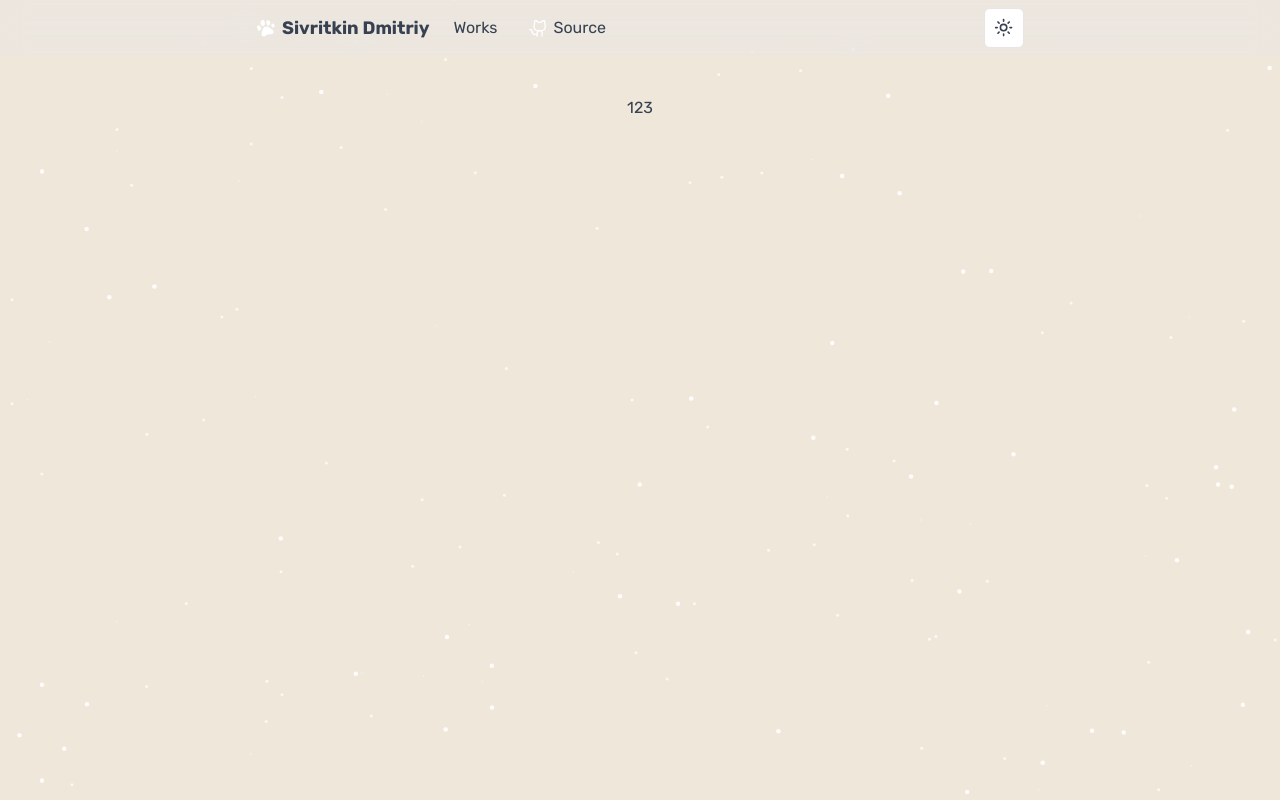
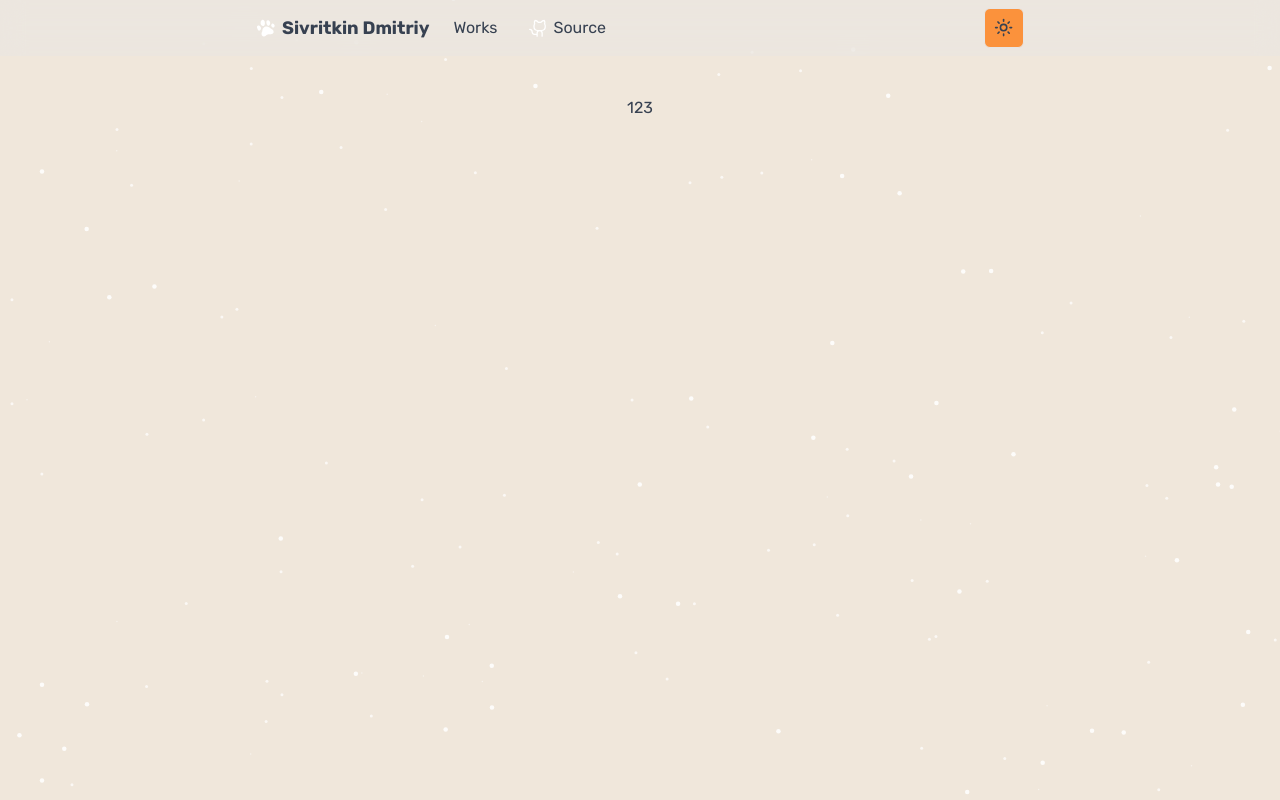
Before and after one commit to velenyx/portfolio, a Next.js app: page / in a window 1280 px wide. Built offline with nearby package versions, Linux system fonts and the light colour scheme.

Commit message:
style: 🎨✨ Update theme-toggle button styles and transitions

```diff
--- a/src/components/theme-toggle/theme-toggle.tsx
+++ b/src/components/theme-toggle/theme-toggle.tsx
@@ -18,7 +18,11 @@ export function ThemeToggle() {
   return (
     <DropdownMenu>
       <DropdownMenuTrigger asChild>
-        <Button variant='outline' size='icon'>
+        <Button
+          variant='outline'
+          size='icon'
+          className='bg-orange-400  hover:bg-orange-300 dark:bg-purple-700 dark:hover:bg-purple-800'
+        >
           <Sun className='h-[1.2rem] w-[1.2rem] rotate-0 scale-100 transition-all dark:-rotate-90 dark:scale-0' />
           <Moon className='absolute h-[1.2rem] w-[1.2rem] rotate-90 scale-0 transition-all dark:rotate-0 dark:scale-100' />
           <span className='sr-only'>Toggle theme</span>
```
